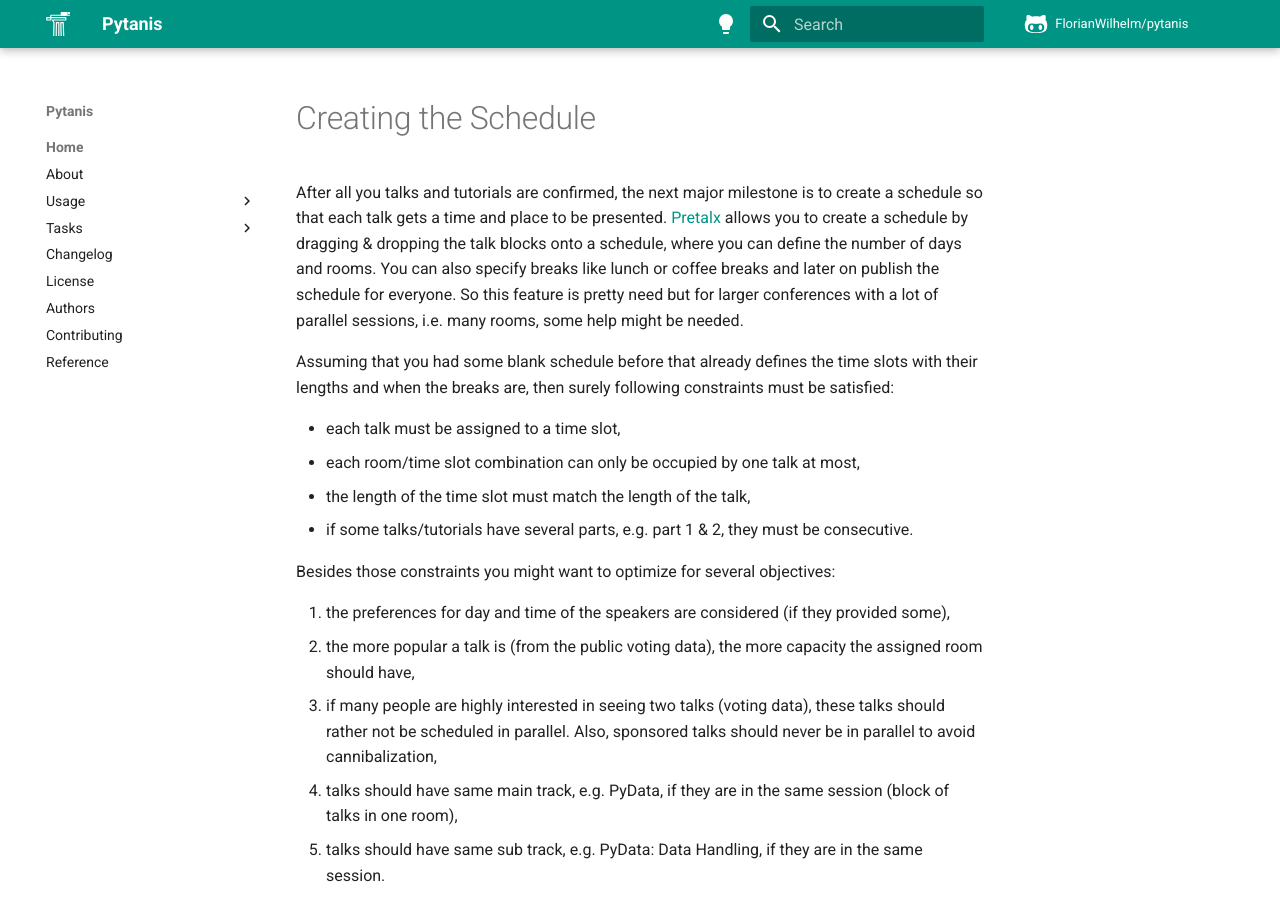
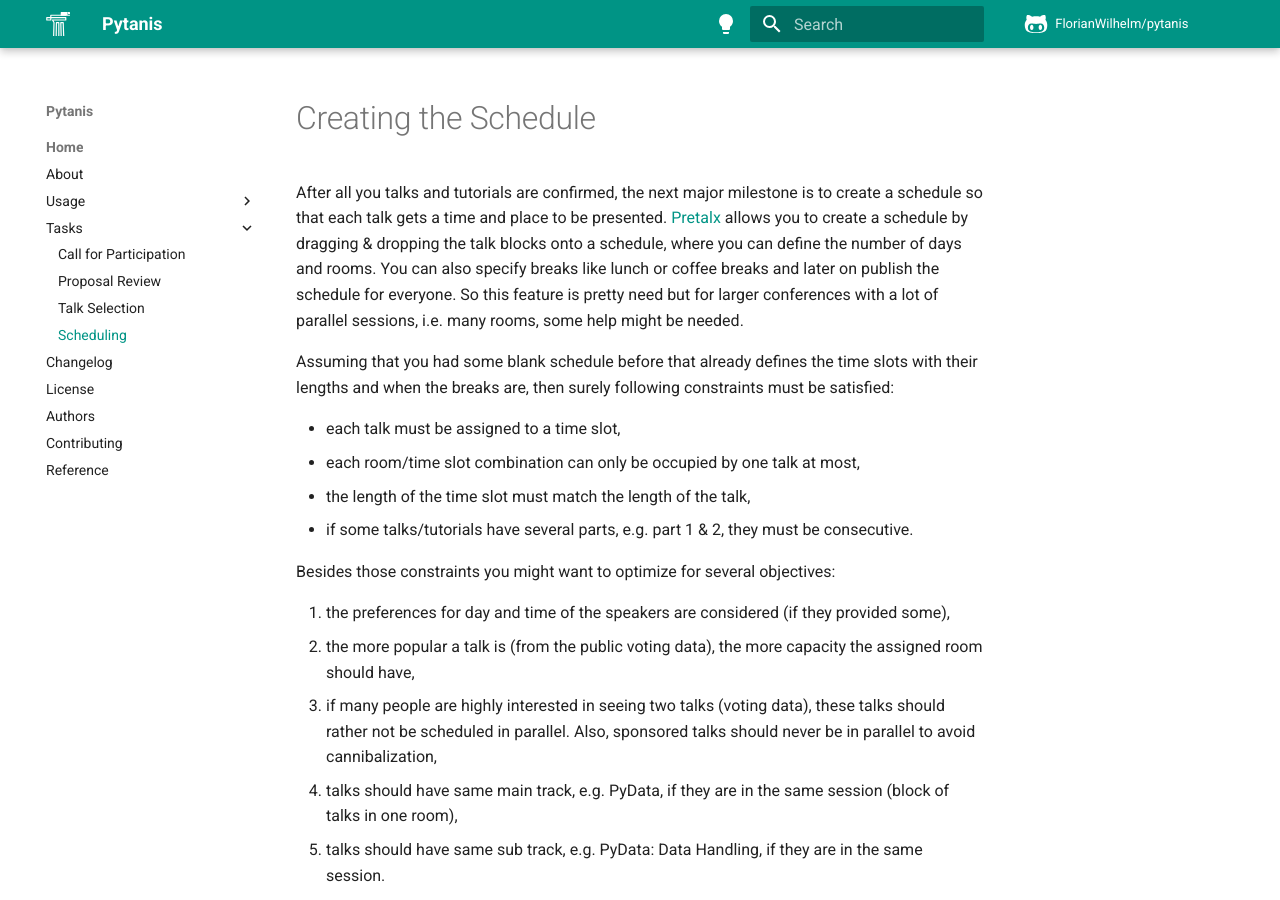
Before and after one commit to FlorianWilhelm/pytanis, an MkDocs documentation site: the page built from docs/tasks/schedule.md, in a window 1280 px wide and 900 px high. Built offline with MkDocs 1.6.1 and Material for MkDocs 9.7.7, drawn with Linux system fonts in a browser that asks for light colours; comment, search, counter and statistics services are not loaded; the version menu is left out; some of the changed lines change nothing that is shown.

Commit message:
Fix link to wrong doc file

```diff
--- a/mkdocs.yml
+++ b/mkdocs.yml
@@ -23,7 +23,7 @@ nav:
         - 'Call for Participation': tasks/cfp.md
         - 'Proposal Review': tasks/review.md
         - 'Talk Selection': tasks/selection.md
-        - 'Scheduling': tasks/schedule_web.md
+        - 'Scheduling': tasks/schedule.md
     - Changelog: changelog.md
     - License: license.md
     - Authors: authors.md
```
